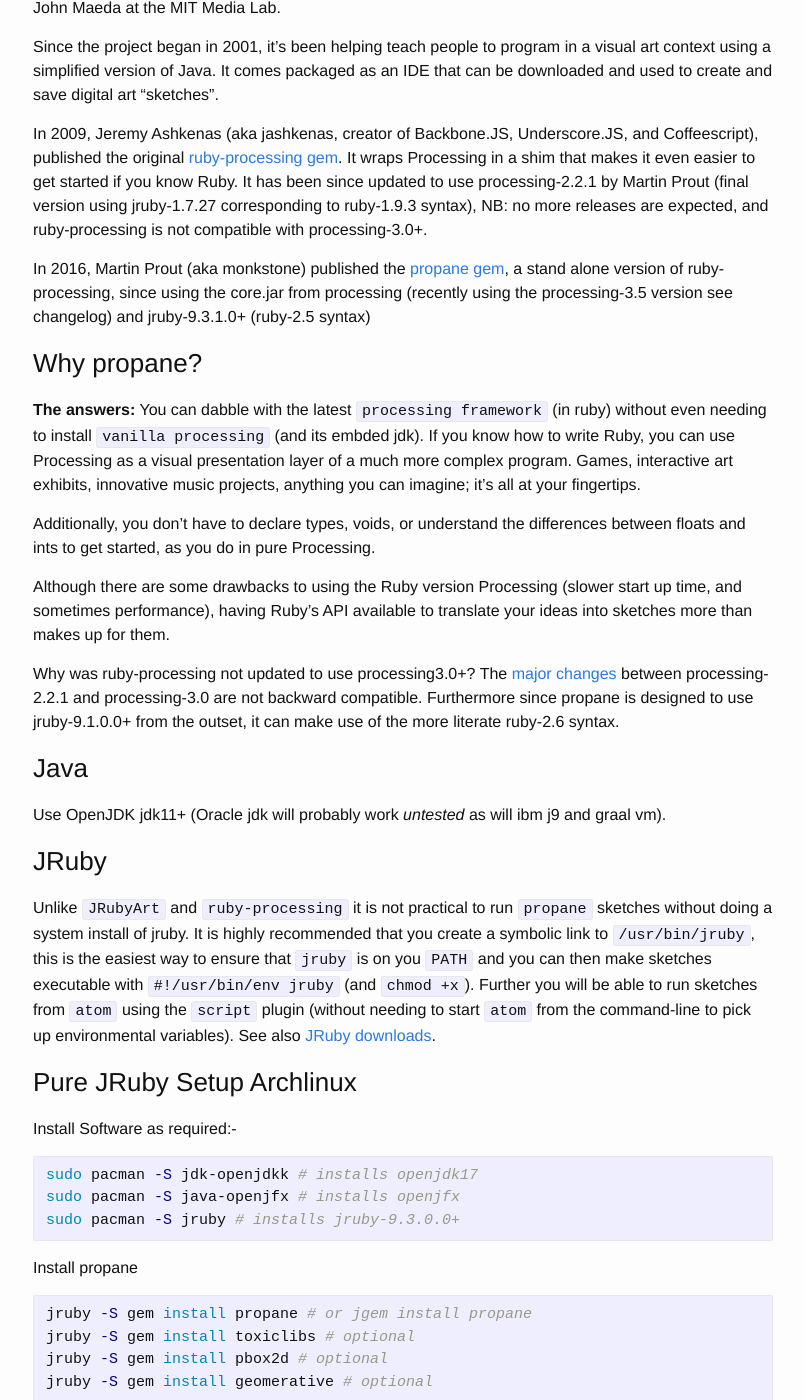
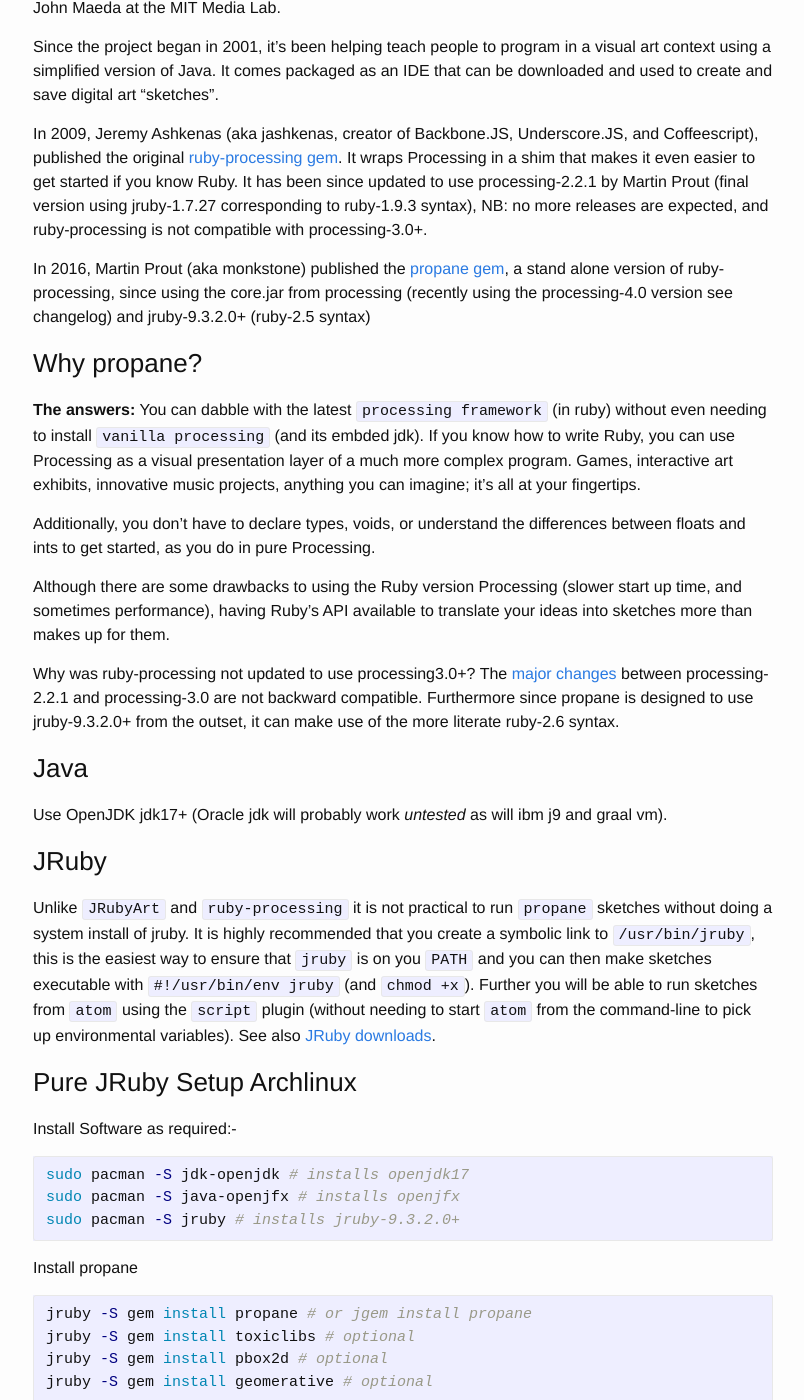
Before and after one commit to ruby-processing/propane, a Jekyll site: the page built from _posts/2019-09-29-getting_started.md, in a window 1280 px wide and 1400 px high, scrolled down 622 px. Shown: the whole window, without its empty margins (237-1041 px from the left). Built offline with Jekyll 4.4.1, drawn with Linux system fonts in a browser that asks for light colours.

Commit message:
Upgrade versions

````diff
--- a/_posts/2019-09-29-getting_started.md
+++ b/_posts/2019-09-29-getting_started.md
@@ -19,7 +19,7 @@
 
 In 2009, Jeremy Ashkenas (aka jashkenas, creator of Backbone.JS, Underscore.JS, and Coffeescript), published the original [ruby-processing gem][gem]. It wraps Processing in a shim that makes it even easier to get started if you know Ruby. It has been since updated to use processing-2.2.1 by Martin Prout (final version using jruby-1.7.27 corresponding to ruby-1.9.3 syntax), NB: no more releases are expected, and ruby-processing is not compatible with processing-3.0+.
 
-In 2016, Martin Prout (aka monkstone) published the [propane gem][propane], a stand alone version of ruby-processing, since using the core.jar from processing (recently using the processing-3.5 version see changelog) and jruby-9.3.1.0+ (ruby-2.5 syntax)
+In 2016, Martin Prout (aka monkstone) published the [propane gem][propane], a stand alone version of ruby-processing, since using the core.jar from processing (recently using the processing-4.0 version see changelog) and jruby-9.3.2.0+ (ruby-2.5 syntax)
 
 ### Why propane? ###
 
@@ -29,11 +29,11 @@
 
 Although there are some drawbacks to using the Ruby version Processing (slower start up time, and sometimes performance), having Ruby's API available to translate your ideas into sketches more than makes up for them.
 
-Why was ruby-processing not updated to use processing3.0+? The [major changes][changes] between processing-2.2.1 and processing-3.0 are not backward compatible. Furthermore since propane is designed to use jruby-9.1.0.0+ from the outset, it can make use of the more literate ruby-2.6 syntax.
+Why was ruby-processing not updated to use processing3.0+? The [major changes][changes] between processing-2.2.1 and processing-3.0 are not backward compatible. Furthermore since propane is designed to use jruby-9.3.2.0+ from the outset, it can make use of the more literate ruby-2.6 syntax.
 
 ### Java
 
-Use OpenJDK jdk11+ (Oracle jdk will probably work _untested_ as will ibm j9 and graal vm).
+Use OpenJDK jdk17+ (Oracle jdk will probably work _untested_ as will ibm j9 and graal vm).
 
 ### JRuby
 
@@ -44,9 +44,9 @@
 Install Software as required:-
 
 ```bash
-sudo pacman -S jdk-openjdkk # installs openjdk17
+sudo pacman -S jdk-openjdk # installs openjdk17
 sudo pacman -S java-openjfx # installs openjfx
-sudo pacman -S jruby # installs jruby-9.3.0.0+
+sudo pacman -S jruby # installs jruby-9.3.2.0+
 ```
 
 Install propane
````
Also changed, not shown: _posts/2015-09-28-comparison.md (+1 -1 lines), _posts/2019-09-29-getting.md (+2 -2 lines), _posts/2019-09-29-windows_started.md (+1 -1 lines).
